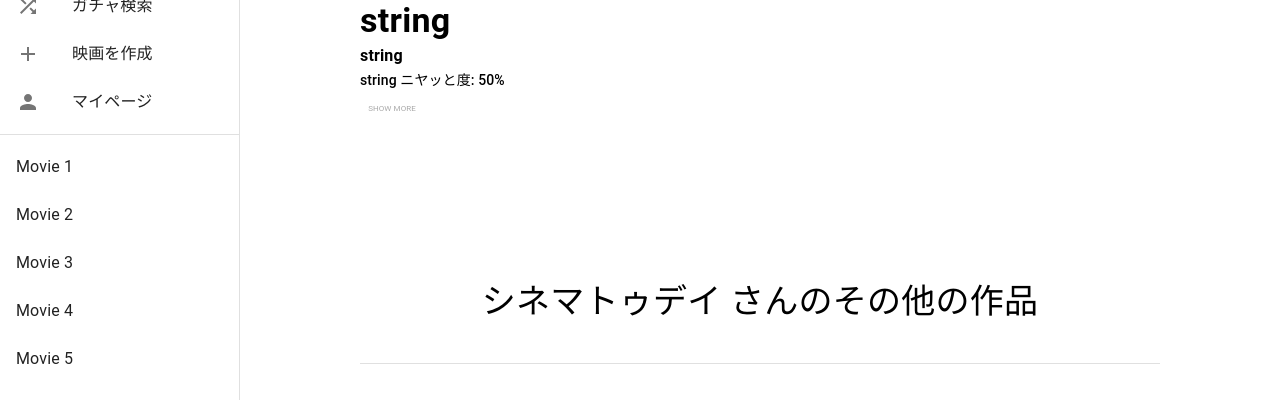
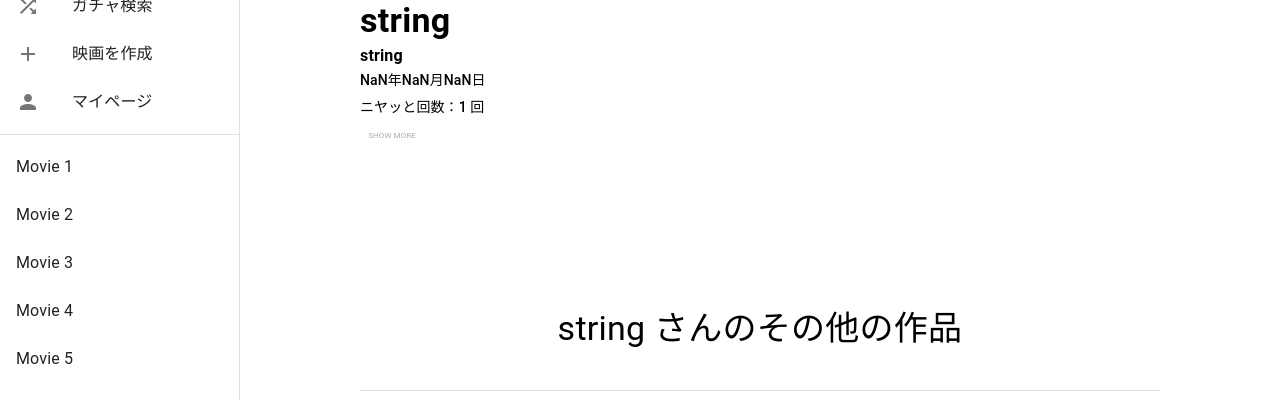
Before and after one commit to yusukey7grizi/mshare_web_app, a Next.js app: page /movie/1 in a window 1280 px wide. Shown: the part 136-536 px from the top of the page. Built offline with nearby package versions, Linux system fonts and the light colour scheme; no server answers.

Commit message:
converted time

```diff
--- a/src/components/atoms/texts/index.tsx
+++ b/src/components/atoms/texts/index.tsx
@@ -1,25 +1,25 @@
 import { Typography } from '@mui/material'
 import React, { FC } from 'react'
 
-type MovieListTitleProps = { username?: string }
-type UsernameTextProps = { username: string }
+type MovieListTitleProps = { userName?: string }
+type UsernameTextProps = { userName: string }
 type EmailTextProps = { email: string }
 
-const MovieListTitle: FC<MovieListTitleProps> = ({ username }) => {
+const MovieListTitle: FC<MovieListTitleProps> = ({ userName }) => {
   return (
     <Typography sx={{ pt: '10rem', textAlign: 'center' }} variant="h4">
-      {username ? `${username} さんのその他の作品` : `投稿した映画一覧`}
+      {userName ? `${userName} さんのその他の作品` : `投稿した映画一覧`}
     </Typography>
   )
 }
 
-const UsernameText: FC<UsernameTextProps> = ({ username }) => {
+const UsernameText: FC<UsernameTextProps> = ({ userName }) => {
   return (
     <Typography
       sx={{ textAlign: 'left', pl: '8rem', fontWeight: 'bold' }}
       variant="h1"
     >
-      {username}
+      {userName}
     </Typography>
   )
 }
--- a/src/components/molecules/youTubeVideoDetails.tsx
+++ b/src/components/molecules/youTubeVideoDetails.tsx
@@ -9,7 +9,13 @@ type YouTubeVideoDetailsProps = {
 
 const YouTubeVideoDetails: FC<YouTubeVideoDetailsProps> = ({ movie }) => {
   const [isDetailOpened, setIsDetailOpened] = useState<boolean>(false)
-  const { overview, title, createdAt, username } = movie
+  const { overview, title, createdAt, userName, grinningScore } = movie
+
+  const today = new Date(createdAt)
+  const date = String(today.getDate()).padStart(2, '0')
+  const month = String(today.getMonth() + 1).padStart(2, '0')
+  const year = today.getFullYear()
+  const createdDate = `${year}年${month}月${date}日 `
 
   return (
     <>
@@ -17,12 +23,15 @@ const YouTubeVideoDetails: FC<YouTubeVideoDetailsProps> = ({ movie }) => {
         {title}
       </Typography>
       <Typography variant="subtitle1" sx={{ fontWeight: 'bold' }}>
-        {username}
+        {userName}
       </Typography>
-      <Typography
-        gutterBottom
-        variant="subtitle2"
-      >{`${createdAt}    ニヤッと度: 50%`}</Typography>
+      <Typography gutterBottom variant="subtitle2">
+        {createdDate}
+      </Typography>
+      <Typography gutterBottom variant="subtitle2">
+        ニヤッと回数：
+        {grinningScore ? `${grinningScore} 回` : '0回'}
+      </Typography>
       {isDetailOpened && (
         <Typography variant="subtitle2">{`概要： ${overview}`}</Typography>
       )}
--- a/src/components/organisms/searchedMovieList.tsx
+++ b/src/components/organisms/searchedMovieList.tsx
@@ -7,16 +7,8 @@ const SearchedMovieList: FC = () => {
   const { searchedMovieList } = useContext(AppContext)
   return (
     <Box sx={{ display: 'flex', flexDirection: 'row', flexWrap: 'wrap' }}>
-      {searchedMovieList.map(({ id, youtubeTitleId, username, title }) => {
-        return (
-          <MovieItem
-            id={id}
-            key={id}
-            youtubeTitleId={youtubeTitleId}
-            username={username}
-            title={title}
-          />
-        )
+      {searchedMovieList.map((movie) => {
+        return <MovieItem key={movie.id} movie={movie} />
       })}
     </Box>
   )
--- a/src/components/templates/movieDetailTemplate.tsx
+++ b/src/components/templates/movieDetailTemplate.tsx
@@ -17,8 +17,6 @@ const MovieDetailTemplate: FC<MovieDetailsProps> = () => {
     duration: 0,
   })
 
-  const username = 'シネマトゥデイ'
-
   const movie = {
     id: 1,
     userId: 'string',
@@ -27,7 +25,7 @@ const MovieDetailTemplate: FC<MovieDetailsProps> = () => {
     genre: 'アクション映画',
     youtubeTitleId: 'ttybTRn0D3E',
     grinningScore: 1,
-    username: 'string',
+    userName: 'string',
     createdAt: 'string',
   }
 
@@ -37,7 +35,7 @@ const MovieDetailTemplate: FC<MovieDetailsProps> = () => {
         movie={movie}
         setMoviePlayerState={setMoviePlayerState}
       />
-      <MovieListTitle username={username} />
+      <MovieListTitle userName={movie.userName} />
       <MuiDivider />
       <MovieList />
     </Bar>
--- a/src/components/templates/randomTemplate.tsx
+++ b/src/components/templates/randomTemplate.tsx
@@ -55,7 +55,7 @@ const RandomTemplate: FC<Props> = ({ onSubmit, movie, onChange }) => {
               movie={movie}
               setMoviePlayerState={setMoviePlayerState}
             />
-            <MovieListTitle username={movie.username} />
+            <MovieListTitle userName={movie.userName} />
             <MuiDivider />
             <MovieList />
           </motion.div>
--- a/src/pages/movie/[id].tsx
+++ b/src/pages/movie/[id].tsx
@@ -13,7 +13,7 @@ const MovieDetail: FC = () => {
     genre: 'アクション映画',
     youtubeTitleId: 'ttybTRn0D3E',
     grinningScore: 1,
-    username: 'string',
+    userName: 'string',
     createdAt: 'string',
   }
 
--- a/src/types/dataTypes.ts
+++ b/src/types/dataTypes.ts
@@ -6,7 +6,7 @@ type Movie = {
   genre: string
   youtubeTitleId: string
   grinningScore: number
-  username: string
+  userName: string
   createdAt: string
 }
 
```
Also changed, not shown: src/components/organisms/movieList.tsx (+2 -10 lines).
